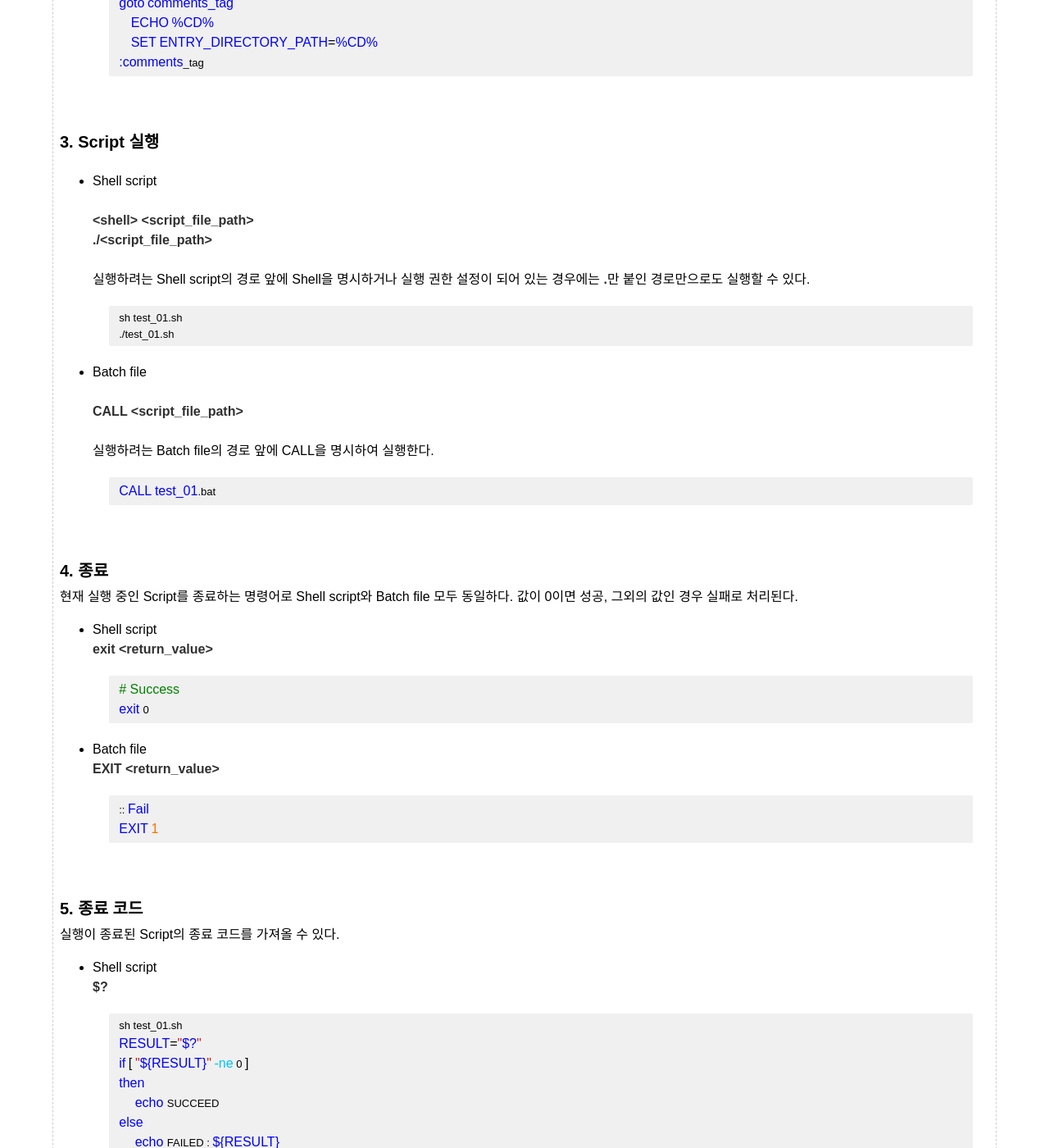
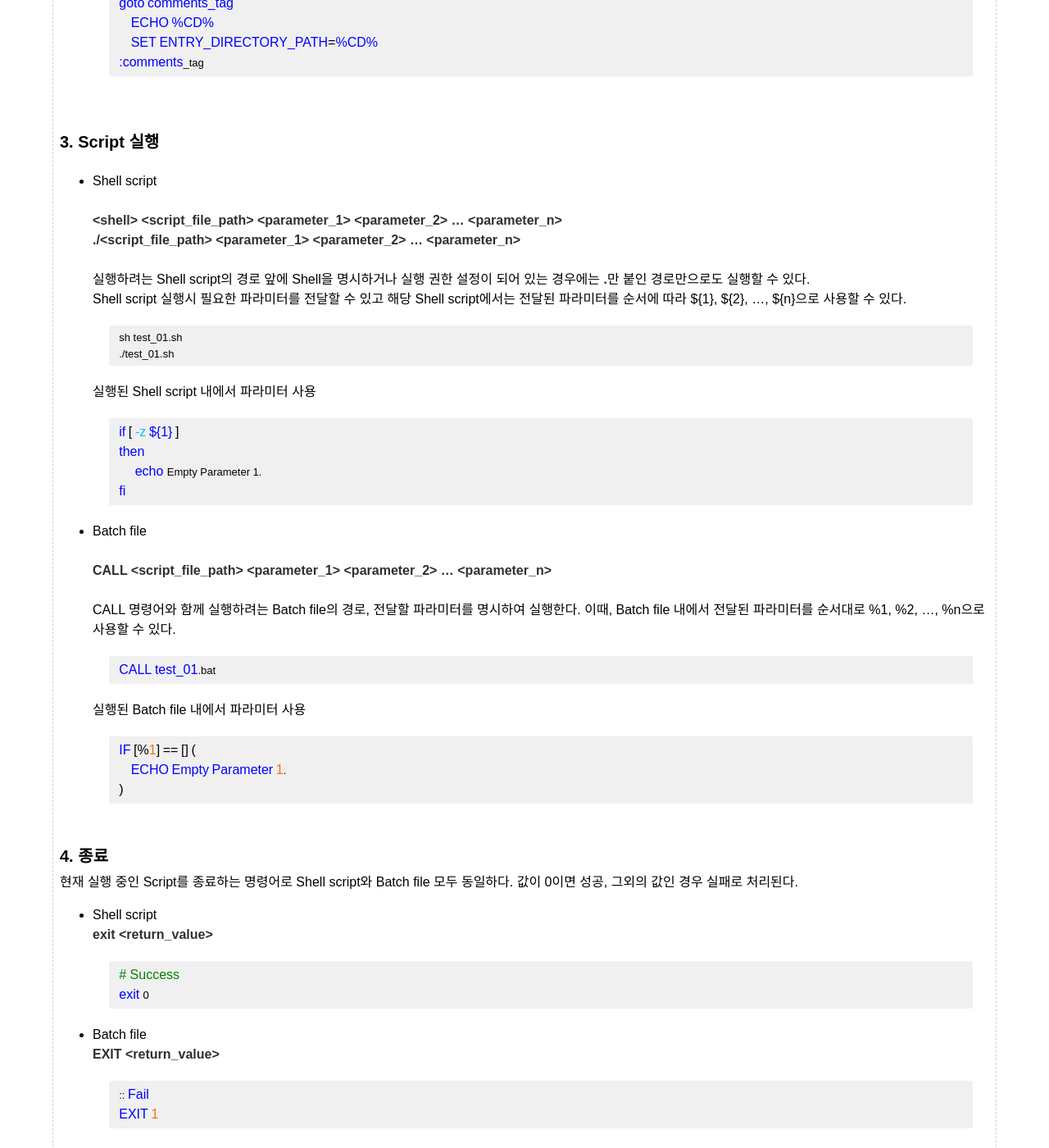
Before and after one commit to HgO-git/hgo-git.github.io, a Jekyll site: the page built from _posts/Shell/2020-06-11-23-53-shell-use-1.md, in a window 1280 px wide and 1400 px high, scrolled down 1507 px. Shown: the whole window at 82% size. Built offline with Jekyll 4.4.1, drawn with Linux system fonts in a browser that asks for light colours.

Commit message:
[fix/post] 2020-06-11-23-53-shell-use-1.md 내 실행 부분 내용 보충

```diff
--- a/_posts/Shell/2020-06-11-23-53-shell-use-1.md
+++ b/_posts/Shell/2020-06-11-23-53-shell-use-1.md
@@ -73,25 +73,44 @@ ECHO %CD%
 ###### 3. Script 실행
 - Shell script
 <br>
-**\<shell\> \<script_file_path\>**
-**./\<script_file_path\>**
+**\<shell\> \<script_file_path\> \<parameter_1\> \<parameter_2\> ... \<parameter_n\>**
+**./\<script_file_path\> \<parameter_1\> \<parameter_2\> ... \<parameter_n\>**
 <br>
     실행하려는 Shell script의 경로 앞에 Shell을 명시하거나 실행 권한 설정이 되어 있는 경우에는 **.**만 붙인 경로만으로도 실행할 수 있다.
+    Shell script 실행시 필요한 파라미터를 전달할 수 있고 해당 Shell script에서는 전달된 파라미터를 순서에 따라 ${1}, ${2}, ..., ${n}으로 사용할 수 있다.
 
     ~~~sh
     sh test_01.sh
     ./test_01.sh
     ~~~
 
+    실행된 Shell script 내에서 파라미터 사용
+
+    ~~~sh
+    if [ -z ${1} ]
+    then
+        echo Empty Parameter 1.
+    fi
+    ~~~
+
 - Batch file
 <br>
-**CALL \<script_file_path\>**
+**CALL \<script_file_path\> \<parameter_1\> \<parameter_2\> ... \<parameter_n\>**
 <br>
-실행하려는 Batch file의 경로 앞에 CALL을 명시하여 실행한다.
+    CALL 명령어와 함께 실행하려는 Batch file의 경로, 전달할 파라미터를 명시하여 실행한다. 이때, Batch file 내에서 전달된 파라미터를 순서대로 %1, %2, ..., %n으로 사용할 수 있다.
 
     ~~~batch
     CALL test_01.bat
     ~~~
+
+    실행된 Batch file 내에서 파라미터 사용
+
+    ~~~batch
+    IF [%1] == [] (
+        ECHO Empty Parameter 1.
+    )
+    ~~~
+
 <br>
 
 ###### 4. 종료
```
